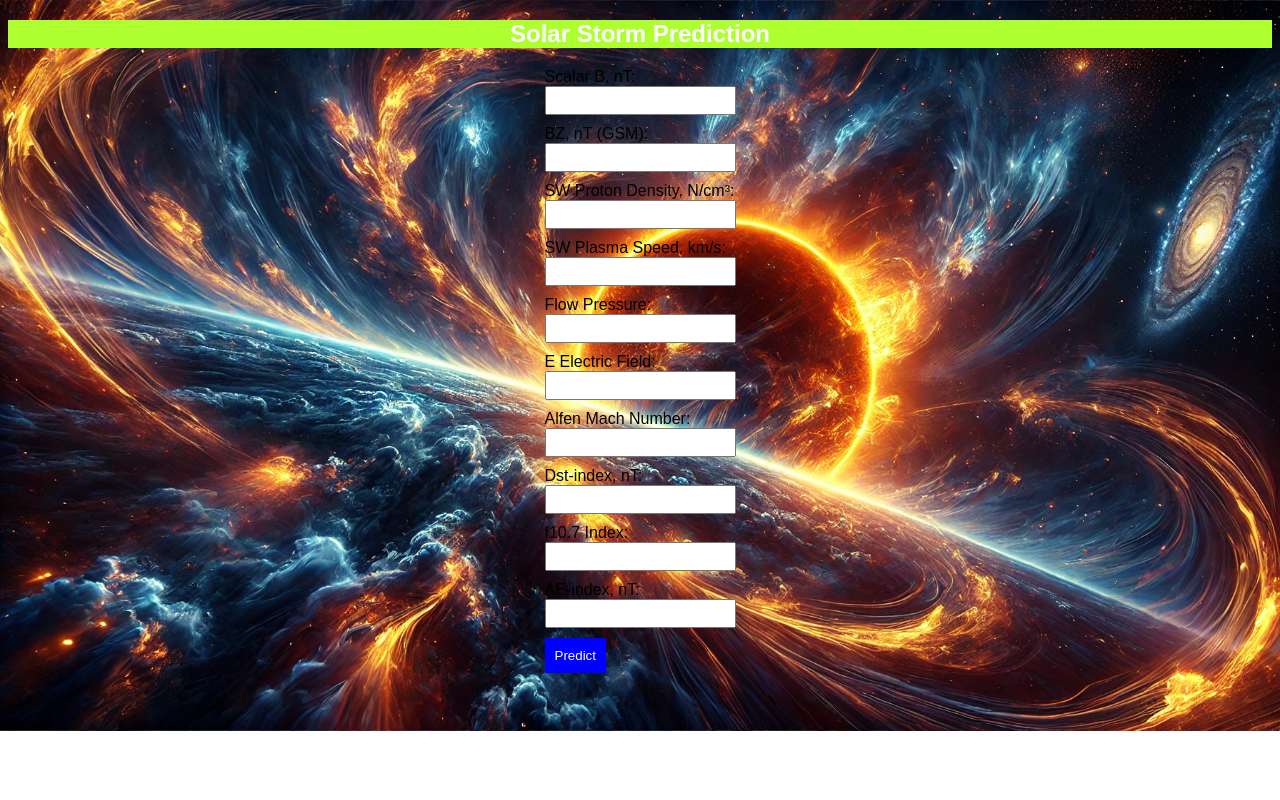
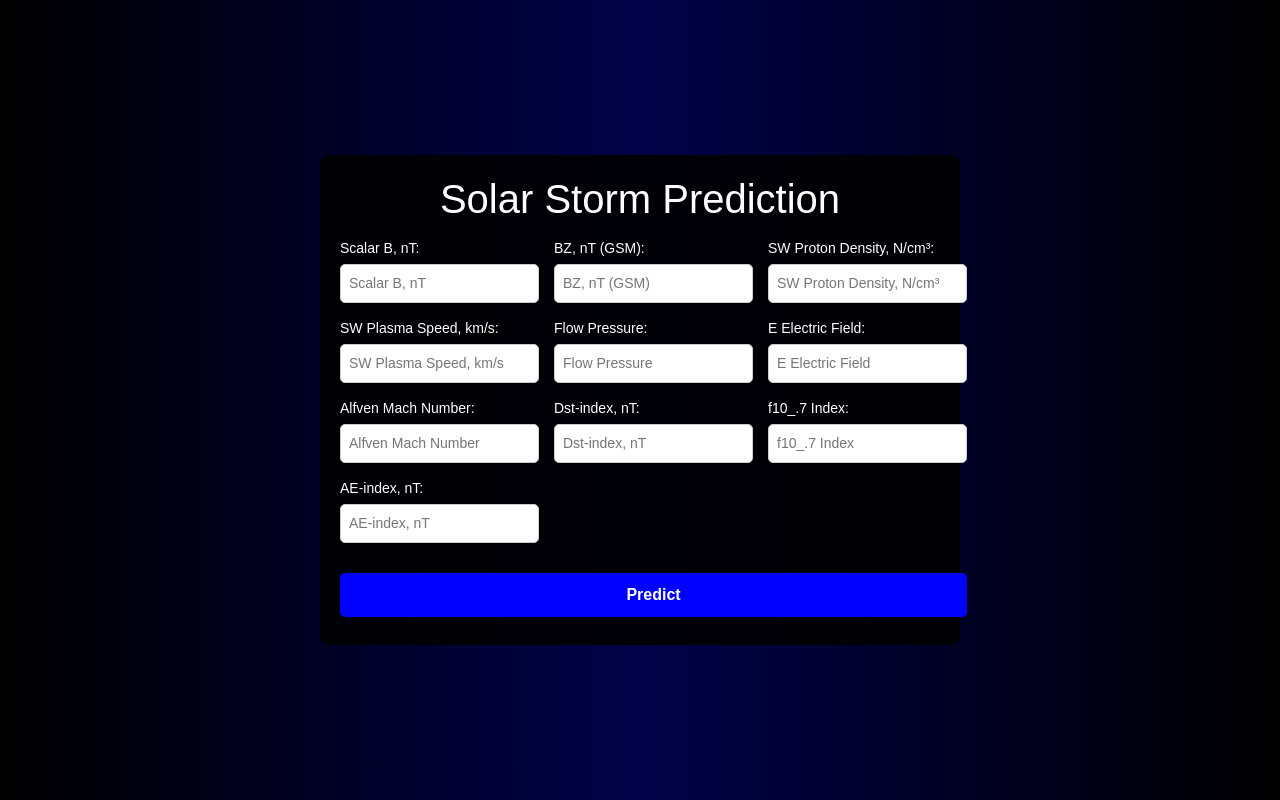
Before and after one commit to pranjalsinha1205/SolarStormPrediction, a Flask app: page / in a window 1280 px wide. Run offline with Flask 3, Linux system fonts and the light colour scheme; parts of the project's set-up code (start-up, migrations or seed data) failed here and were passed over.

Commit message:
changed frontend to something pleasing to the eye

```diff
--- a/static/script.js
+++ b/static/script.js
@@ -14,16 +14,21 @@ document.getElementById("stormForm").addEventListener("submit", async function(e
         "AE-index, nT": parseFloat(document.getElementById("ae_index").value)
     };
 
+
     try {
-        const response = await fetch("http://127.0.0.1:5000/predict", {
+        const response = await fetch("/predict", {  // Adjust URL if hosted externally
             method: "POST",
             headers: { "Content-Type": "application/json" },
             body: JSON.stringify(inputData)
         });
 
+        if (!response.ok) {
+            throw new Error(`Server error: ${response.status}`);
+        }
+
         const result = await response.json();
         document.getElementById("result").innerText = `Prediction: ${result.storm_prediction}, Probability: ${result.probability}`;
     } catch (error) {
-        document.getElementById("result").innerText = "Error predicting storm!";
+        document.getElementById("result").innerText = "Error predicting storm! " + error.message;
     }
 });
--- a/static/styles.css
+++ b/static/styles.css
@@ -1,37 +1,69 @@
 body {
+    /* background: linear-gradient(to right, rgb(1, 1, 72), black, rgb(1, 1, 72)); */
+    background: linear-gradient(to right, black, rgb(1, 1, 72), black);
     font-family: Arial, sans-serif;
-    text-align: center;
-    background-image: url("SolarStorm.png");
-    background-size: cover;
-    background-repeat: no-repeat;
+    display: flex;
+    justify-content: center;
+    align-items: center;
+    height: 100vh;
+    margin: 0;
 }
 
-form {
-    display: inline-block;
-    text-align: left;
+.form-container {
+    background: rgba(0, 0, 0, 0.9);
+    padding: 20px;
+    border-radius: 10px;
+    width: 50%;
+    min-width: 500px;
+}
+
+h1 {
+    color: white;
+    text-align: center;
+    margin-bottom: 15px;
+}
+
+.form-grid {
+    display: grid;
+    grid-template-columns: repeat(3, 1fr);
+    gap: 15px;
+}
+
+.form-group {
+    display: flex;
+    flex-direction: column;
+}
+
+label {
+    color: white;
+    font-size: 14px;
+    margin-bottom: 5px;
 }
 
 input {
-    display: block;
-    margin-bottom: 10px;
-    padding: 5px;
+    padding: 8px;
+    border-radius: 5px;
+    border: 1px solid #ccc;
+    font-size: 14px;
 }
 
 button {
+    grid-column: span 3;
     padding: 10px;
-    background-color: blue;
+    background: blue;
     color: white;
     border: none;
     cursor: pointer;
+    font-size: 16px;
+    font-weight: bold;
+    margin-top: 15px;
+    border-radius: 5px;
 }
 
-div{
-    background-color: greenyellow;
+button:hover {
+    background: darkblue;
 }
-h2{
+
+#result{
     color: white;
 }
-
-h3 {
-    margin-top: 20px;
-}
--- a/templates/index.html
+++ b/templates/index.html
@@ -5,49 +5,60 @@
     <meta name="viewport" content="width=device-width, initial-scale=1.0">
     <title>Solar Storm Prediction</title>
     <script defer src="{{ url_for('static', filename='script.js') }}"></script>
-    <!-- <link href="https://cdn.jsdelivr.net/npm/bootstrap@5.3.3/dist/css/bootstrap.min.css" rel="stylesheet" integrity="sha384-QWTKZyjpPEjISv5WaRU9OFeRpok6YctnYmDr5pNlyT2bRjXh0JMhjY6hW+ALEwIH" crossorigin="anonymous"> -->
+    <link href="https://cdn.jsdelivr.net/npm/bootstrap@5.3.3/dist/css/bootstrap.min.css" rel="stylesheet" integrity="sha384-QWTKZyjpPEjISv5WaRU9OFeRpok6YctnYmDr5pNlyT2bRjXh0JMhjY6hW+ALEwIH" crossorigin="anonymous">
     <link rel="stylesheet" href="{{ url_for('static', filename='styles.css') }}">
+    <link rel="icon" href="my_icon.jpg">
 </head>
 <body>
 
-    <div>
-        <h2>Solar Storm Prediction</h2>
+    <div class="form-container">
+        <h1>Solar Storm Prediction</h1>
+        <form action="/predict" method="POST" id="stormForm">
+            <div class="form-grid">
+                <div class="form-group">
+                    <label for="scalar_b">Scalar B, nT:</label>
+                    <input type="number" id="scalar_b" required placeholder="Scalar B, nT">
                 </div>
-
-    <form id="stormForm">
-        <label for="scalar_b">Scalar B, nT:</label>
-        <input type="number" id="scalar_b" required>
-
+                <div class="form-group">
                     <label for="bz_gsm">BZ, nT (GSM):</label>
-        <input type="number" id="bz_gsm" required>
-
+                    <input type="number" name="bz_gsm" id="bz_gsm" required placeholder="BZ, nT (GSM)">
+                </div>
+                <div class="form-group">
                     <label for="proton_density">SW Proton Density, N/cm³:</label>
-        <input type="number" id="proton_density" required>
-
+                    <input type="number" name="proton_density" id="proton_density" required placeholder="SW Proton Density, N/cm³">
+                </div>
+                <div class="form-group">
                     <label for="plasma_speed">SW Plasma Speed, km/s:</label>
-        <input type="number" id="plasma_speed" required>
-
+                    <input type="number" name="plasma_speed" id="plasma_speed" required placeholder="SW Plasma Speed, km/s">
+                </div>
+                <div class="form-group">
                     <label for="flow_pressure">Flow Pressure:</label>
-        <input type="number" id="flow_pressure" required>
-
+                    <input type="number" name="flow_pressure" id="flow_pressure" required placeholder="Flow Pressure">
+                </div>
+                <div class="form-group">
                     <label for="electric_field">E Electric Field:</label>
-        <input type="number" id="electric_field" required>
-
-        <label for="alfven_mach">Alfen Mach Number:</label>
-        <input type="number" id="alfven_mach" required>
-
+                    <input type="number" name="electric_field" id="electric_field" required placeholder="E Electric Field">
+                </div>
+                <div class="form-group">
+                    <label for="alfven_mach">Alfven Mach Number:</label>
+                    <input type="number" name="alfven_mach" id="alfven_mach" required placeholder="Alfven Mach Number">
+                </div>
+                <div class="form-group">
                     <label for="dst_index">Dst-index, nT:</label>
-        <input type="number" id="dst_index" required>
-
-        <label for="f10_index">f10.7 Index:</label>
-        <input type="number" id="f10_index" required>
-
+                    <input type="number" name="dst_index" id="dst_index" required placeholder="Dst-index, nT">
+                </div>
+                <div class="form-group">
+                    <label for="f10_index">f10_.7 Index:</label>
+                    <input type="number" name="f10_index" id="f10_index" required placeholder="f10_.7 Index">
+                </div>
+                <div class="form-group">
                     <label for="ae_index">AE-index, nT:</label>
-        <input type="number" id="ae_index" required>
-
+                    <input type="number" name="ae_index" id="ae_index" required placeholder="AE-index, nT">
+                </div>
                 <button type="submit">Predict</button>
+            </div>
         </form>
-
         <h3 id="result"></h3>
+    </div>
 </body>
 </html>
```
Also changed, not shown: app.py (line endings or trailing spaces), templates/my_icon.jpg (added), 1 other file. Lines whose indentation alone changed are shown as unchanged.
